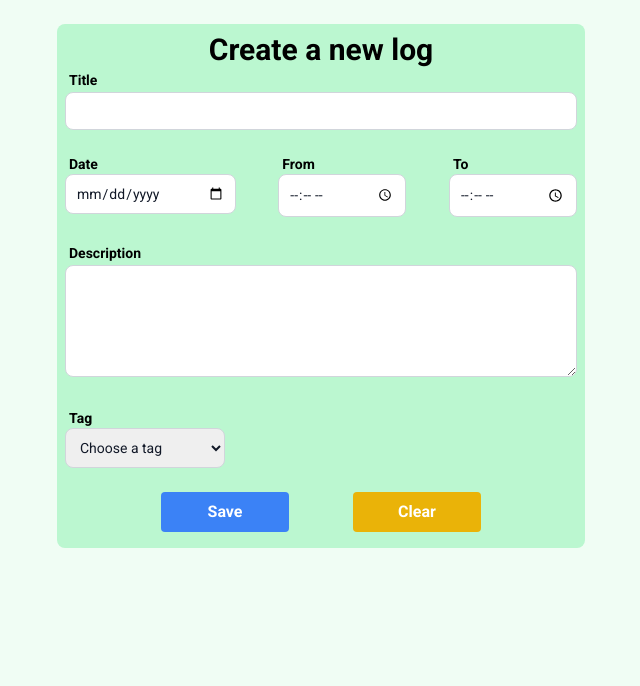
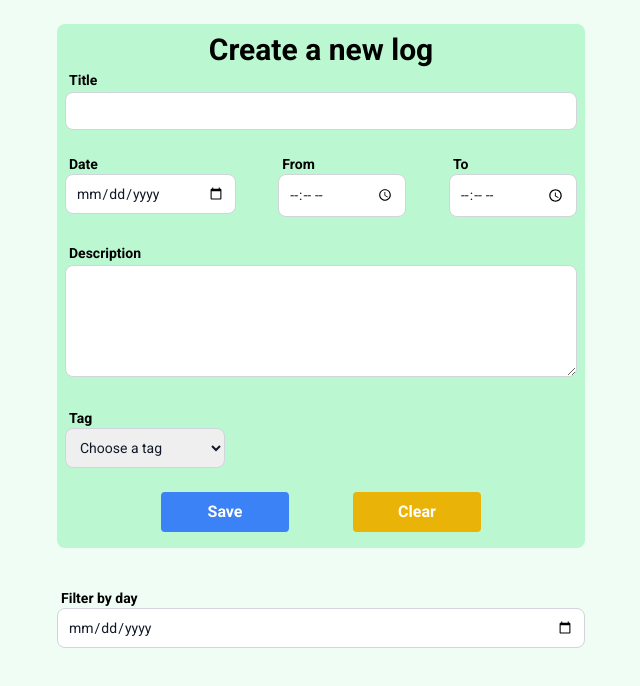
Before and after one commit to guszti/time-tracker, a Vue app: page / in a window 1280 px wide. Shown: the top 686 px of the page, without its empty margins (319-959 px from the left). Built offline with nearby package versions, Linux system fonts and the light colour scheme.

Commit message:
filter by day

```diff
--- a/src/App.vue
+++ b/src/App.vue
@@ -9,6 +9,7 @@ import { validateTimeLog } from "@/services/validation";
 
 const timeLogs = ref<TimeLog[]>([]);
 const feedbackType = ref<FeedbackTypes>("");
+const shownDay = ref("");
 
 onMounted(() => {
     const storedTimeLogs = localStorage.getItem("timeLogs") || "[]";
@@ -74,10 +75,21 @@ const deleteTimeLog = (id: number) => {
     <main class="flex min-h-screen text-base bg-green-50">
         <div class="sm:max-w-xl m:mt-6 sm:ml-auto sm:mr-auto sm:w-3/4 p-6">
             <TimeLogForm @save-time-log="saveTimeLog" />
+            <label class="block text-sm font-bold ml-1">Filter by day</label>
+            <input
+                v-model="shownDay"
+                class="w-full border leading-none border-gray-300 text-gray-900 text-sm rounded-lg focus:ring-blue-500 focus:border-blue-500 block p-2.5"
+                type="date"
+                placeholder="Date"
+                name="date"
+                required
+            />
+            <br />
             <TimeLogCard
                 v-for="timeLog in timeLogs"
                 :key="timeLog.id"
                 :timeLog="timeLog"
+                :isVisible="shownDay ? timeLog.date === shownDay : true"
                 @delete-time-log="deleteTimeLog"
                 @save-time-log="saveTimeLog"
             />
--- a/src/components/TimeLogCard.vue
+++ b/src/components/TimeLogCard.vue
@@ -3,7 +3,7 @@ import type { TimeLog, TimeLogSubmitEvent } from "@/interfaces";
 import { ref } from "vue";
 import TimeLogForm from "@/components/form/TimeLogForm.vue";
 
-defineProps<{ timeLog: TimeLog }>();
+defineProps<{ timeLog: TimeLog; isVisible: boolean }>();
 
 interface Emits extends TimeLogSubmitEvent {
     (e: "delete-time-log", id: number): void;
@@ -25,7 +25,10 @@ const handleSave = (timeLog: TimeLog) => {
         @save-time-log="handleSave"
         @cancel-edit="isEditing = false"
     />
-    <div v-else class="mb-10 bg-green-200 pl-2 pr-2 pt-2 pb-4 rounded-lg">
+    <div
+        v-else-if="isVisible"
+        class="mb-10 bg-green-200 pl-2 pr-2 pt-2 pb-4 rounded-lg"
+    >
         <div class="flex justify-between w-full mb-2 font-bold">
             <div>
                 <div class="font-bold text-xl max-w-64">
```
